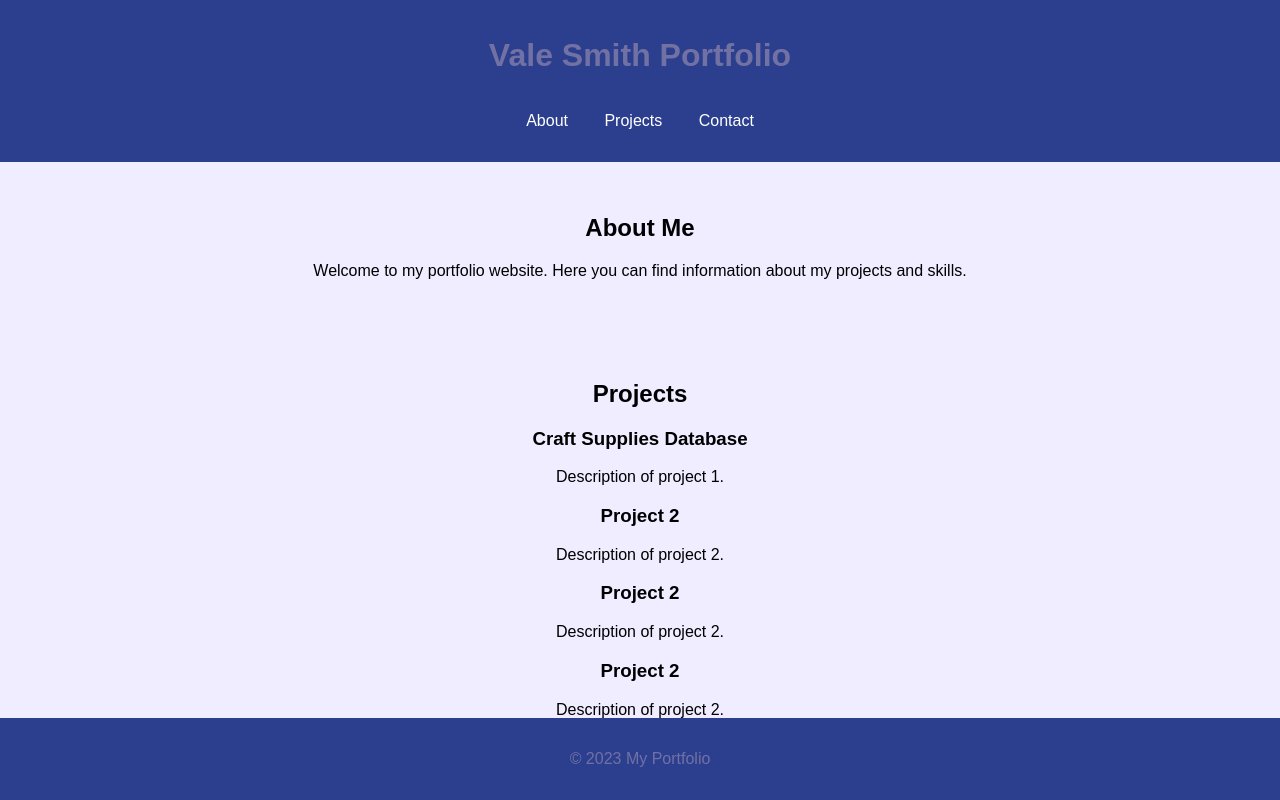
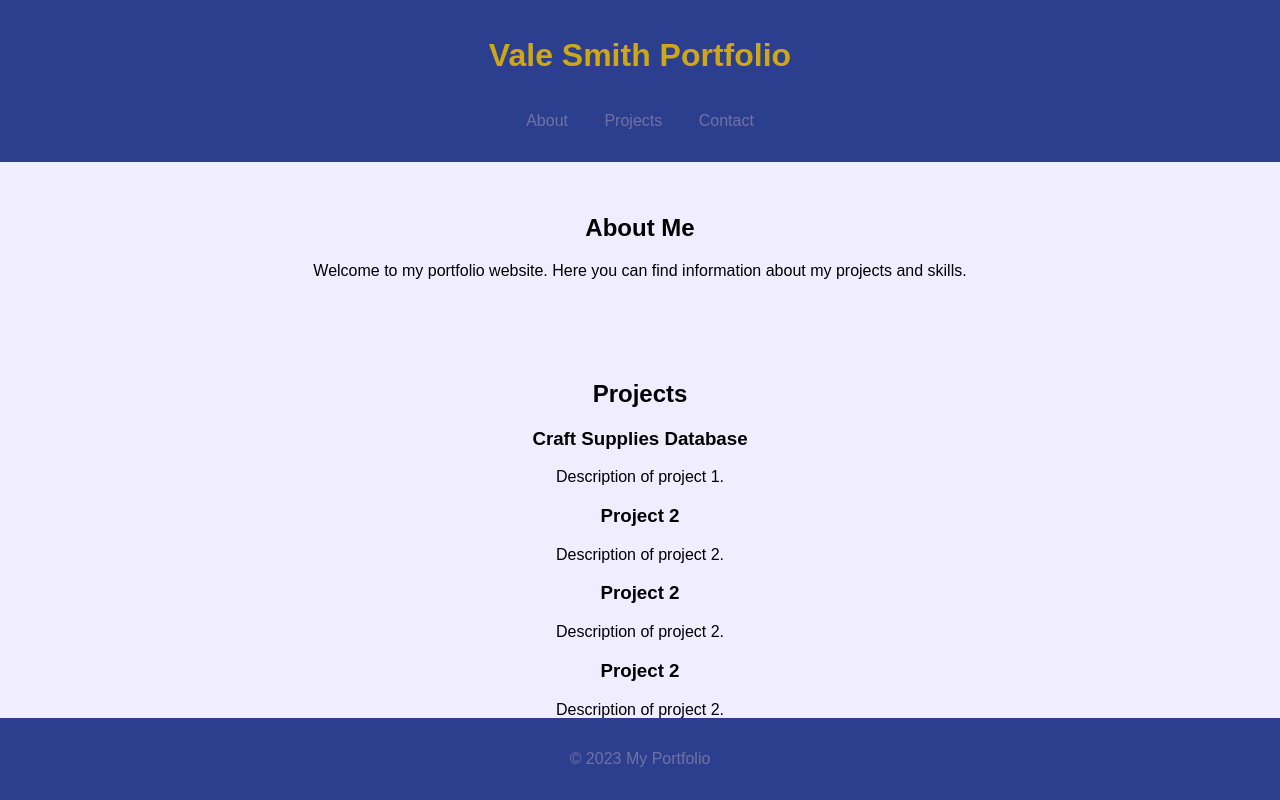
Before and after one commit to octobervale/PortfolioWebsite, a plain HTML site: page index.html in a window 1280 px wide. Shown: the top 800 px of the page. Drawn offline with Linux system fonts and the light colour scheme.

Commit message:
updated colors

```diff
--- a/style.css
+++ b/style.css
@@ -12,7 +12,7 @@ body {
 
 header {
     background: #2c3f8f;
-    color: #7171a4;
+    color: #cda715;
     padding: 1rem 0;
     text-align: center;
     width: 100%;
@@ -29,7 +29,7 @@ nav ul li {
 }
 
 nav ul li a {
-    color: #fff;
+    color: #7171a4;
     text-decoration: none;
 }
 
```
